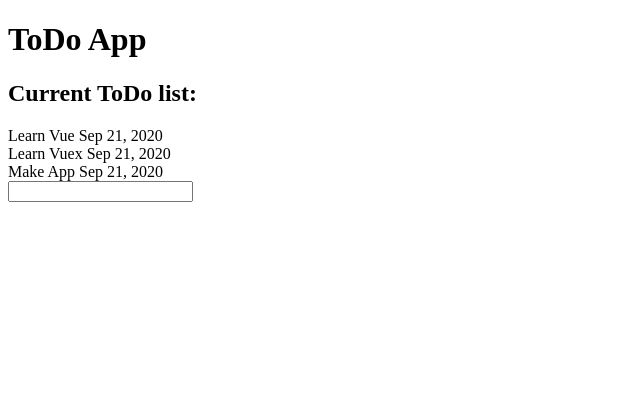
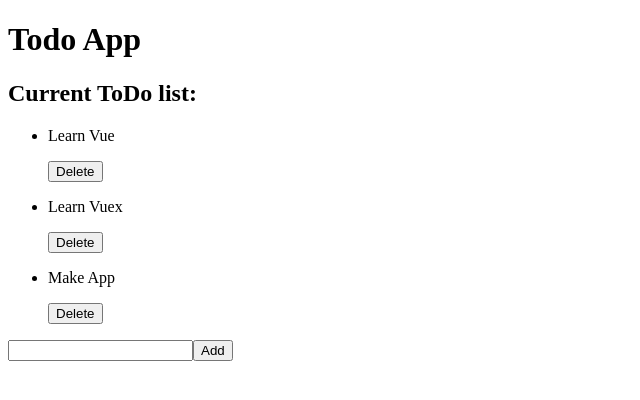
Before and after one commit to ping-n/vue-todo-app, a Vue app: page / in a window 1280 px wide. Shown: the top 400 px of the page, without its empty margins (0-640 px from the left). Built offline with nearby package versions, Linux system fonts and the light colour scheme.

Commit message:
UPDATE: added AddTodo and Delete functions

```diff
--- a/src/App.vue
+++ b/src/App.vue
@@ -1,22 +1,55 @@
 <template>
   <div id="app">
     <h1>{{ title }}</h1>
-    <TodoList />
+    <TodoList :todos="todos" @delete-todo="deleteTodo" />
+    <AddTodo v-on:add-todo="addTodo" />
   </div>
 </template>
 
 <script>
-import TodoList from "@/components/TodoList ";
+import TodoList from "@/components/TodoList";
+import AddTodo from "@/components/AddTodo";
+import moment from "moment";
+import shortid from "shortid";
 
 export default {
   name: "App",
   components: {
-    TodoList
+    TodoList,
+    AddTodo,
   },
   data() {
     return {
-      title: "ToDo App",
+      title: "Todo App",
+      todos: [
+        {
+          id: shortid.generate(),
+          task: "Learn Vue",
+          date: moment().format("ll"),
+          completed: false,
+        },
+        {
+          id: shortid.generate(),
+          task: "Learn Vuex",
+          date: moment().format("ll"),
+          completed: false,
+        },
+        {
+          id: shortid.generate(),
+          task: "Make App",
+          date: moment().format("ll"),
+          completed: false,
+        },
+      ],
     };
+  },
+  methods: {
+    addTodo(newTodoObj) {
+      this.todos = [...this.todos, newTodoObj]
+    },
+    deleteTodo(todoId) {
+      this.todos = this.todos.filter(todo => todo.id !== todoId);
+    }
   },
 };
 </script>
--- a/src/components/AddTodo.vue
+++ b/src/components/AddTodo.vue
@@ -1,7 +1,8 @@
 <template>
   <div class="add-todo">
     <form @submit.prevent="addTodo">
-      <input type="text" name="task" v-model="todo.task" />
+      <input type="text" name="task" v-model="task" />
+      <button type="submit">Add</button>
     </form>
   </div>
 </template>
@@ -14,21 +15,20 @@
   name: "AddTodo",
   data() {
     return {
-      todo: {
-        id: null,
-        task: "",
-        date: null,
-      },
+      task: "",
     };
   },
   methods: {
     addTodo() {
-      return {
-        id: this.todo.id = shortid.generate(),
-        task: this.todo.task,
-        date: this .todo.date = moment().format("ll")
-      }
-    }
+      const newTodoObj = {
+        id: shortid.generate(),
+        task: this.task,
+        date: moment().format("ll"),
+        completed: false,
+      };
+      this.$emit("add-todo", newTodoObj);
+      this.task = "";
+    },
   },
 };
 </script>
--- /dev/null
+++ b/src/components/Todo.vue
@@ -0,0 +1,26 @@
+<template>
+  <div>
+    <div v-bind:class="{ completed: todo.completed }">
+      <p v-on:click="markComplete">{{ todo.task }}</p>
+      <button @click="$emit('delete-todo', todo.id)">Delete</button>
+    </div>
+  </div>
+</template>
+
+<script>
+export default {
+  name: "Todo",
+  props: ["todo"],
+  methods: {
+    markComplete() {
+      this.todo.completed = !this.todo.completed;
+    },
+  },
+};
+</script>
+
+<style lang="scss" scoped>
+.completed {
+  text-decoration: line-through;
+}
+</style>
--- a/src/components/TodoList .vue
+++ /dev/null
@@ -1,46 +0,0 @@
-<template>
-  <div class="todo">
-    <h2>Current ToDo list:</h2>
-    <div class="todo-list" v-for="todo in todos" :key="todo.id">
-      <div class="todo-item">{{ todo.task }} <span class="todo-item-date">{{ todo.date }}</span></div>
-
-    </div>
-    <AddTodo />
-  </div>
-</template>
-
-<script>
-import AddTodo from "@/components/AddTodo";
-import moment from "moment";
-import shortid from "shortid";
-
-export default {
-  name: "TodoList",
-  components: {
-    AddTodo,
-  },
-  data() {
-    return {
-      todos: [
-        {
-          id: shortid.generate(),
-          task: "Learn Vue",
-          date: moment().format("ll"),
-        },
-        {
-          id: shortid.generate(),
-          task: "Learn Vuex",
-          date: moment().format("ll"),
-        },
-        {
-          id: shortid.generate(),
-          task: "Make App",
-          date: moment().format("ll"),
-        },
-      ],
-    };
-  },
-};
-</script>
-
-<style lang="scss" scoped></style>
--- /dev/null
+++ b/src/components/TodoList.vue
@@ -0,0 +1,24 @@
+<template>
+  <div class="todo">
+    <h2>Current ToDo list:</h2>
+    <ul>
+      <li :key="todo.id" v-for="todo in todos" >
+        <Todo :todo="todo" v-on:delete-todo="$emit('delete-todo', todo.id)"/>
+      </li>
+    </ul>
+  </div>
+</template>
+
+<script>
+import Todo from "./Todo";
+
+export default {
+  name: "TodoList",
+  components: {
+    Todo,
+  },
+  props: ["todos"],
+};
+</script>
+
+<style lang="scss" scoped></style>
```
